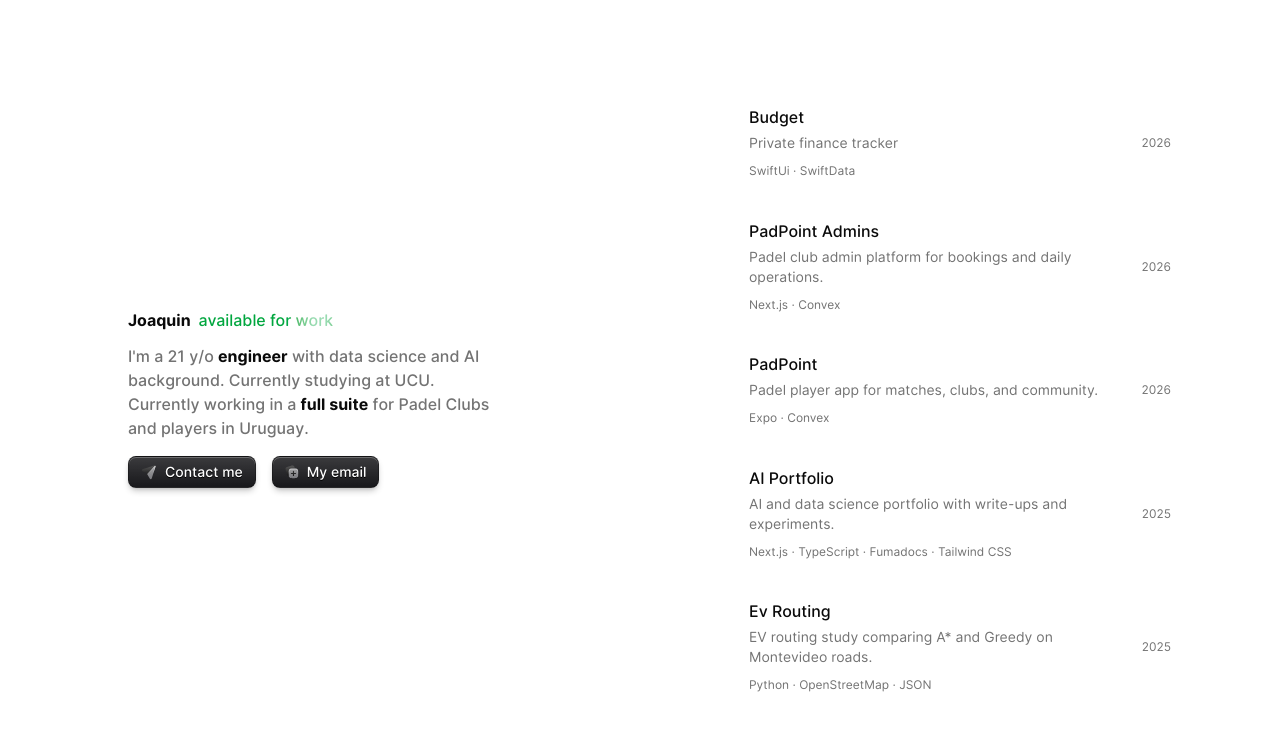
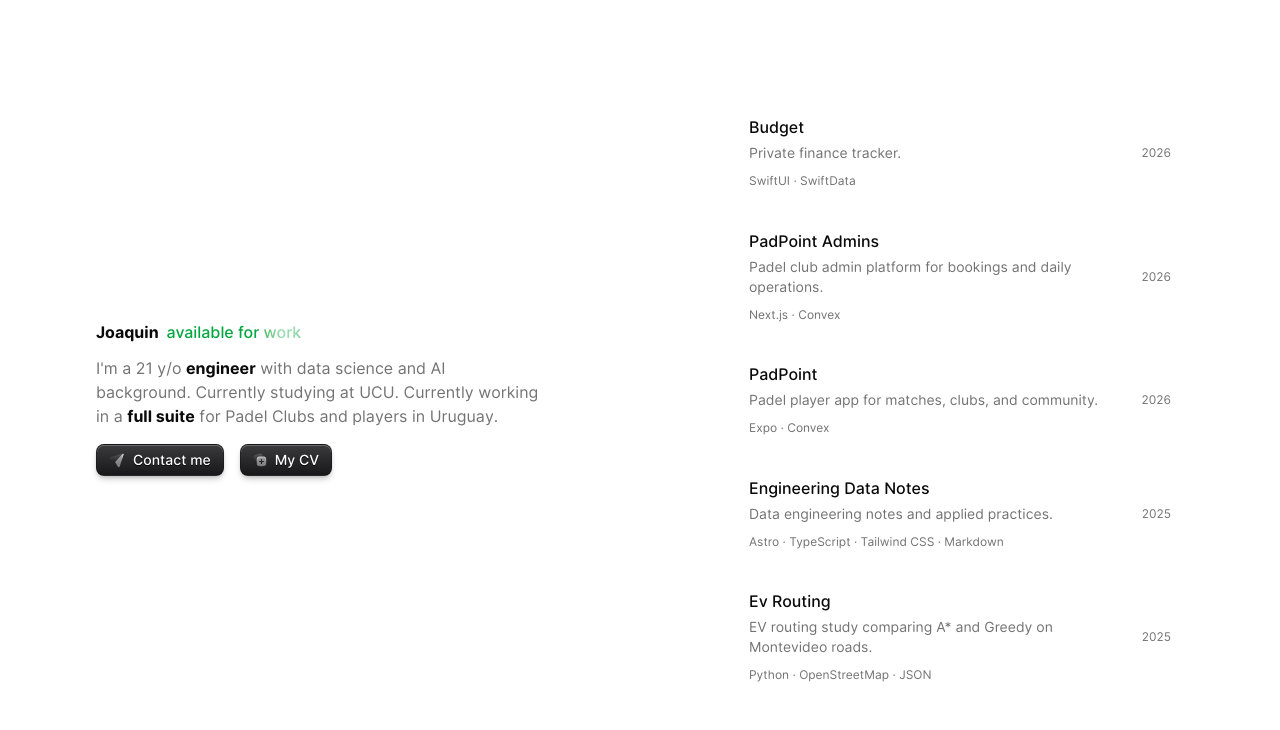
Before and after one commit to JoaquinBatser/portfolio, a React (Vite) app: page / in a window 1280 px wide. Shown: the top 730 px of the page. Built offline with nearby package versions, Linux system fonts and the light colour scheme.

Commit message:
Refine portfolio layout and update project data

```diff
--- /dev/null
+++ b/public/JoaquinBatista_CV.md
@@ -0,0 +1,65 @@
+# Joaquin Batista Servetti
+
+**Email:** joaquindbatista@gmail.com
+**GitHub:** github.com/JoaquinBatser
+
+## Perfil Profesional
+
+Desarrollador con formación en Inteligencia Artificial y Ciencia de Datos en la UCU y una sólida base práctica en desarrollo web full stack. Cuento con proyectos personales reales, más de 200 horas de formación certificada en desarrollo de software. Me caracterizo por aprender rápido, adaptarme a nuevos entornos y trabajar de forma proactiva en equipo. Siempre estoy al tanto de tecnologías y herramientas nuevas que mejoren mi trabajo.
+
+## Habilidades Técnicas
+
+**Lenguajes:** JavaScript, TypeScript, Python, HTML, CSS, SQL
+**Frameworks y librerías:** React.js, Node.js, Expo, NextJs
+**Bases de datos:** SQL (diseño y consultas relacionales), MongoDB
+**Herramientas:** Git, GitHub, metodologías ágiles (Scrum/Kanban)
+**IA aplicada:** OpenCode, Codex, fundamentos de modelos de lenguaje
+
+## Proyectos Personales y Universitarios
+
+### Sistema de Reservas para Clubes de Pádel
+
+Aplicación web funcional desarrollada de forma independiente para gestionar reservas de canchas en clubes de pádel. Incluye manejo de base de datos, interfaz de usuario y lógica de negocio.
+
+**Tecnologías:** NextJs, ConvexDb
+
+### Routing para Vehículos Eléctricos
+
+Proyecto que implementa y compara algoritmos de búsqueda de caminos (A* y Greedy) adaptados para vehículos eléctricos (EV) en la ciudad de Montevideo, Uruguay.
+
+**Tecnologías:** Python
+
+## Educación
+
+### Ingeniería en Inteligencia Artificial y Ciencia de Datos
+
+**Universidad Católica del Uruguay** — Cursando 3er año (2024 – actualidad)
+
+## Certificaciones
+
+- Programación Backend — Coderhouse (94 hs / 24 sem.) · 2024
+- React JS — Coderhouse (30 hs / 8 sem.) · 2023
+- JavaScript — Coderhouse (36 hs / 9 sem.) · 2023
+- Desarrollo Web — Coderhouse (38 hs / 10 sem.) · 2023
+- Fase 1 – Jóvenes a Programar (140 hs) · 2023
+- AI Fluency: Framework & Foundations — Anthropic · 2026
+
+## Experiencia Laboral
+
+### Censista — 2023
+
+Trabajo de relevamiento y recolección de datos en campo.
+
+- Manejo de información estructurada, trabajo coordinado con equipos y comunicación.
+
+## Idiomas
+
+- Español: nativo
+- Inglés: avanzado — Cambridge B2 (Nivel C1)
+
+## Soft Skills
+
+- Aprendizaje rápido
+- Trabajo en equipo
+- Adaptabilidad
+- Proactividad
--- a/src/App.tsx
+++ b/src/App.tsx
@@ -5,7 +5,13 @@ import { BlurRevealElement } from "./components/blur-reveal-element"
 import ShimmerText from "./components/shimmer-text"
 import projects from "./data/projects.json"
 import IconWindowExpandBottomRightFill18 from "./components/icon-link"
-import { Item, ItemContent, ItemDescription, ItemGroup, ItemTitle } from "./components/ui/item"
+import {
+  Item,
+  ItemContent,
+  ItemDescription,
+  ItemGroup,
+  ItemTitle,
+} from "./components/ui/item"
 import { CopyButton } from "./components/copy-button"
 
 type Project = {
@@ -20,24 +26,31 @@ type Project = {
 }
 
 export function App() {
-  const projectList = [...(projects as Project[])].sort((a, b) => b.year - a.year)
+  const projectList = [...(projects as Project[])].sort(
+    (a, b) => b.year - a.year
+  )
   const projectRevealStep = 0.08
 
   return (
-    <div className="text-base grid min-h-svh  md:grid-cols-2">
-      <div className="flex h-full w-full items-center justify-center font-medium">
-        <div className="text-muted-foreground max-w-md grid p-8 ">
-          <BlurRevealElement className="font-medium mb-4 flex items-center gap-2 leading-none justify-between "><div className="flex gap-2"> <span className="font-bold text-foreground">Joaquin</span>  <ShimmerText variant="green"> available for work </ShimmerText></div>
+    <div className="grid min-h-svh text-base md:grid-cols-2">
+      <div className="grid place-items-center p-8">
+        <div className="grid max-w-md text-muted-foreground">
+          <BlurRevealElement className="mb-4 flex items-center justify-between gap-2 leading-none font-medium">
+            <div className="flex gap-2">
+              {" "}
+              <span className="font-bold text-foreground">Joaquin</span>{" "}
+              <ShimmerText variant="green"> available for work </ShimmerText>
+            </div>
           </BlurRevealElement>
           <div>
-
             <BlurReveal speedReveal={3}>
               I&apos;m a 21 y/o{" "}
-              <span className="font-bold text-foreground">engineer</span>
-              {" "}with data science and AI background. Currently studying at UCU.
-              Currently working in a{" "}<span className="font-bold text-foreground">full suite</span>{" "}for Padel Clubs and players in Uruguay.
+              <span className="font-bold text-foreground">engineer</span> with
+              data science and AI background. Currently studying at UCU.
+              Currently working in a{" "}
+              <span className="font-bold text-foreground">full suite</span> for
+              Padel Clubs and players in Uruguay.
             </BlurReveal>
-
           </div>
 
           <div className="flex gap-4">
@@ -47,18 +60,18 @@ export function App() {
                 Contact me
               </RichButton>
             </BlurRevealElement>
-            <BlurRevealElement as="div" className="mt-4 inline-flex">
-              <CopyButton size="sm" value="joaquindbatista@gmail.com">
-                My email
-              </CopyButton>
-            </BlurRevealElement>
+            <a href="/JoaquinBatista_CV.md" download="JoaquinBatista_CV.md">
+              <BlurRevealElement as="div" className="mt-4 inline-flex">
+                <CopyButton size="sm" value="joaquindbatista@gmail.com">
+                  My CV
+                </CopyButton>
+              </BlurRevealElement>
+            </a>
           </div>
-
-
         </div>
       </div>
-      <div className="p-8  grid place-items-center ">
-        <ItemGroup className="max-w-md" >
+      <div className="grid place-items-center p-8">
+        <ItemGroup className="max-w-md">
           {projectList.map((project, index) => {
             const link = project.links.live || project.links.github
             return (
@@ -67,7 +80,6 @@ export function App() {
                 delay={index * projectRevealStep}
                 speedReveal={0.5}
               >
-
                 <Item
                   role="listitem"
                   render={
@@ -86,19 +98,18 @@ export function App() {
                         />
                       ) : null}
                     </ItemTitle>
-                    <ItemDescription className="text-sm mb-1">{project.description}</ItemDescription>
+                    <ItemDescription className="mb-1 text-sm">
+                      {project.description}
+                    </ItemDescription>
                     <ItemDescription className="line-clamp-1 text-muted-foreground">
                       {project.stack.join(" · ")}
                     </ItemDescription>
                   </ItemContent>
                   <ItemContent>
-                    <ItemDescription>
-                      {project.year}
-                    </ItemDescription>
+                    <ItemDescription>{project.year}</ItemDescription>
                   </ItemContent>
                 </Item>
               </BlurRevealElement>
-
             )
           })}
         </ItemGroup>
--- a/src/data/projects.json
+++ b/src/data/projects.json
@@ -3,70 +3,52 @@
     "_id": 0,
     "name": "Budget",
     "year": 2026,
-    "description": "Private finance tracker",
-    "stack": [
-      "SwiftUi",
-      "SwiftData"
-    ],
+    "description": "Private finance tracker.",
+    "stack": ["SwiftUI", "SwiftData"],
     "links": {
       "live": "",
       "github": ""
     }
   },
   {
-    "_id": 0,
-    "name": "AI Portfolio",
+    "_id": 1,
+    "name": "Engineering Data Notes",
     "year": 2025,
-    "description": "AI and data science portfolio with write-ups and experiments.",
-    "stack": [
-      "Next.js",
-      "TypeScript",
-      "Fumadocs",
-      "Tailwind CSS"
-    ],
+    "description": "Data engineering notes and applied practices.",
+    "stack": ["Astro", "TypeScript", "Tailwind CSS", "Markdown"],
     "links": {
-      "live": "https://portfolio-ia-ten.vercel.app/",
-      "github": "https://github.com/JoaquinBatser/portfolio-ia"
+      "live": "",
+      "github": "https://github.com/JoaquinBatser/apuntes-ingenieria-datos.git"
     }
   },
   {
-    "_id": 0,
+    "_id": 2,
     "name": "Ev Routing",
     "year": 2025,
     "description": "EV routing study comparing A* and Greedy on Montevideo roads.",
-    "stack": [
-      "Python",
-      "OpenStreetMap",
-      "JSON"
-    ],
+    "stack": ["Python", "OpenStreetMap", "JSON"],
     "links": {
       "live": "",
       "github": "https://github.com/JoaquinBatser/ev-routing"
     }
   },
   {
-    "_id": 0,
+    "_id": 3,
     "name": "PadPoint Admins",
     "year": 2026,
     "description": "Padel club admin platform for bookings and daily operations.",
-    "stack": [
-      "Next.js",
-      "Convex"
-    ],
+    "stack": ["Next.js", "Convex"],
     "links": {
       "live": "",
       "github": ""
     }
   },
   {
-    "_id": 0,
+    "_id": 4,
     "name": "PadPoint",
     "year": 2026,
     "description": "Padel player app for matches, clubs, and community.",
-    "stack": [
-      "Expo",
-      "Convex"
-    ],
+    "stack": ["Expo", "Convex"],
     "links": {
       "live": "",
       "github": ""
```
